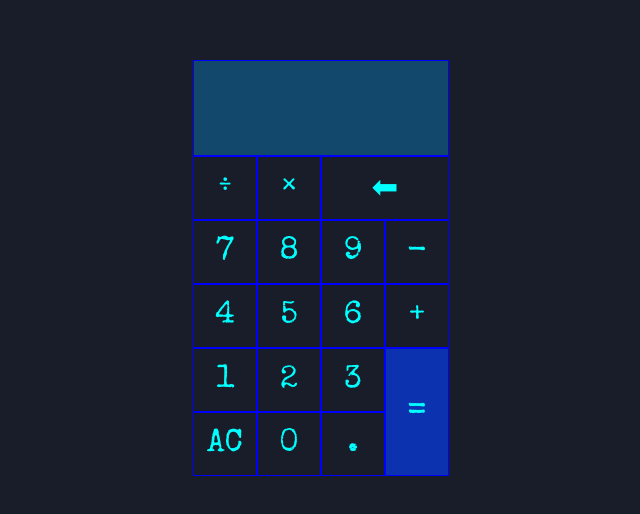
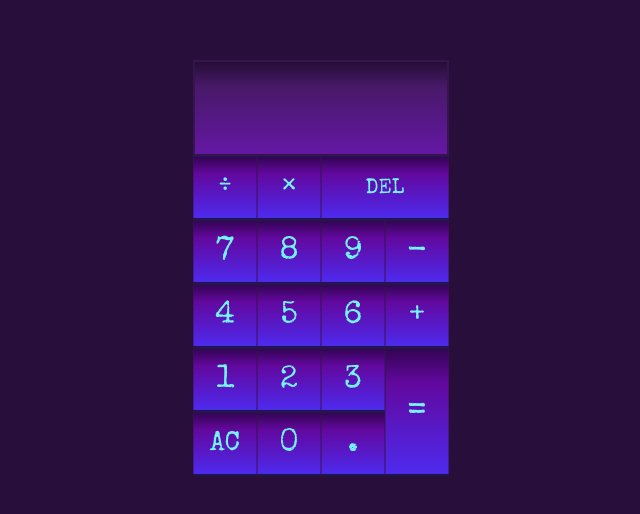
Before and after one commit to AnneCreeYates/js-calculator, a plain HTML site: page index.html in a window 1280 px wide. Shown: the part 132-646 px from the top of the page, without its empty margins (319-959 px from the left). Drawn offline with nearby package versions, Linux system fonts and the light colour scheme.

Commit message:
in HTML: changed a backspace arrow into DEL; in CSS changed the background colour to purple and changed the button look to gradinet purple-blue; fixed the change of the size of DEL on hover - was slightly off

```diff
--- a/index.html
+++ b/index.html
@@ -22,7 +22,7 @@
             </div>
                     <button data-funcButton data-entity="divide">&divide;</button>
                     <button data-funcButton data-entity="multiply">&times;</button>
-                    <button data-backspace id="backspace">&#11013;</button>
+                    <button data-backspace id="backspace">DEL</button>
                     <button data-numButton value="7">7</button>
                     <button data-numButton value="8">8</button>
                     <button data-numButton value="9">9</button>
--- a/styles.css
+++ b/styles.css
@@ -7,12 +7,10 @@
 }
 
 body {
-  background-color: #191c29;
-
+  background-color: #280e3a;
 }
 
 .calculator-grid {
-
     display: grid;
     grid-template-columns: repeat(4, 4em);
     grid-template-rows: minmax(4rem, auto) repeat(5, 4rem);
@@ -23,7 +21,6 @@ body {
     "fourth  fourth  fourth    fourth"
     "fifth      fifth       fifth   equality"
     "allClear bottom bottom equality";
-
     justify-content: center;
     align-content: center;
     min-height: 100vh;
@@ -33,32 +30,39 @@ body {
 .calculator-grid > button {
     cursor: pointer;
     font-size: 2em;
-    background-color: #191c29;
-    color: aqua;
-    border: blue 1px solid;
+    background: linear-gradient(360deg, rgb(2, 37, 39) 0%, rgb(12, 31, 85) 1%, rgb(78, 42, 238) 1%, rgb(98, 8, 158) 73%, rgb(0, 0, 0) 130%);
+    /* color: rgb(94, 255, 255); */
+    color:rgb(115, 244, 253);
+    border: rgba(54, 21, 77, 0.5) 1px solid;
     font-family: 'Special Elite', cursive;
 }
 
 .calculator-grid > button:hover {
-    background-color: rgb(75, 182, 253);
-    color:rgb(12, 12, 148);
+    color:rgb(36, 36, 68);
+    background: linear-gradient(0deg, rgb(15, 174, 185) 0%, rgb(112, 247, 247) 100%);
     font-size: 2.8em;
     transition-delay: 100ms;
-
+    padding-top: 0.2em;
 }
 
 #calculate {
     grid-area: equality;
-    background-color: rgb(12, 50, 175);
+    /* background-color: rgb(12, 50, 175); */
  }
 
  #clearBtn {
     grid-area: allClear;
-
+    font-size: 1.7em;
  }
 
  #backspace {
-     grid-area: backspace;
+    grid-area: backspace;
+    font-size: 1.3em;
+ }
+
+ #backspace:hover,
+ #clearBtn:hover {
+    font-size: 2.3em;
  }
 
 .answer {
@@ -69,11 +73,11 @@ body {
     justify-content:space-between;
     word-wrap: break-word;
     word-break: break-all;
-
     flex-direction: column;
     grid-area: top;
-    border: blue 1px solid;
-    background-color:rgb(13, 102, 153, 0.60);
+    border: rgba(54, 21, 77, 0.945) 2px solid;
+    /* background-color:rgb(13, 102, 153, 0.60); */
+    background: linear-gradient(360deg, rgb(100, 23, 163) 1%, rgb(72, 25, 104) 73%, rgb(0, 0, 0) 130%);
 }
 
 .answer .previous-displayed-num {
@@ -88,6 +92,6 @@ body {
     color: white;
     display: flex;
     font-size: 2.3em;
-    padding: 0.3em 0.25em 0.2em 0.2em;
+    padding: 0.4em 0.25em 0.2em 0.2em;
     height: 65%;
 }
```
